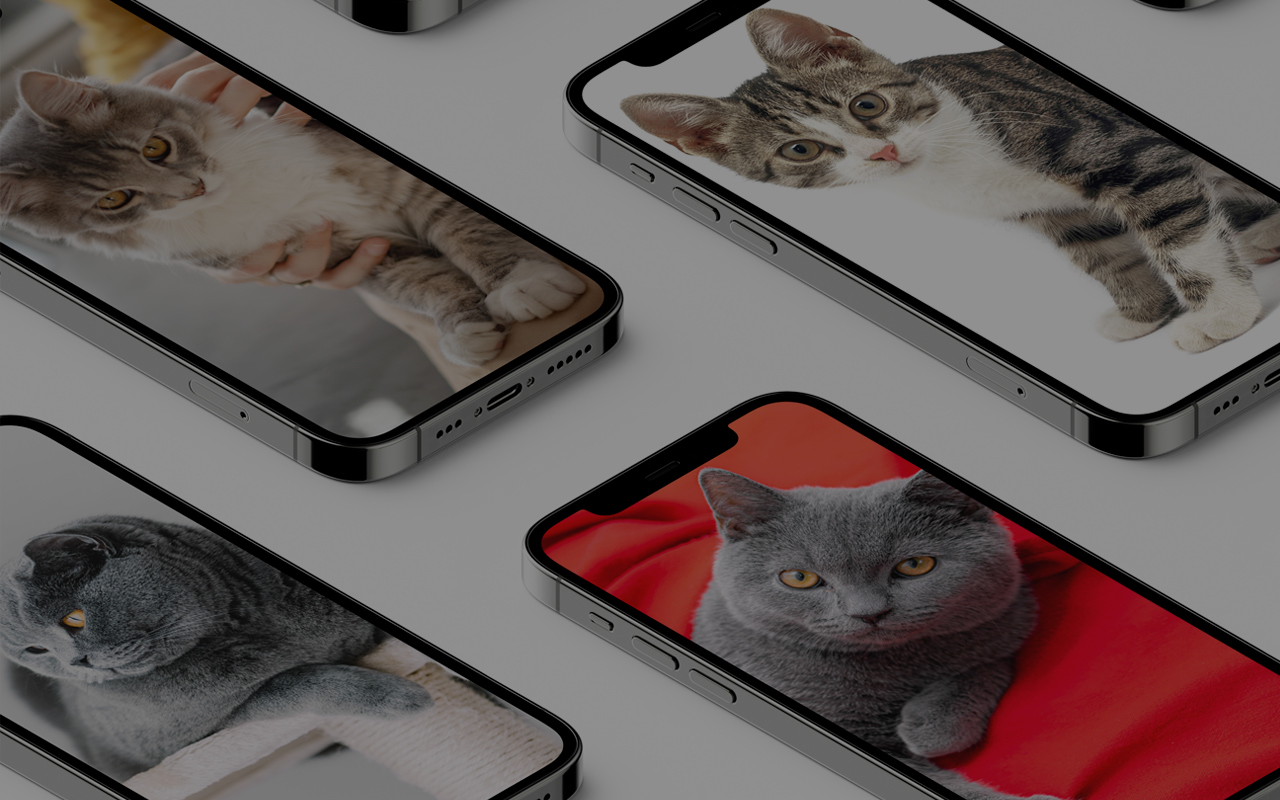
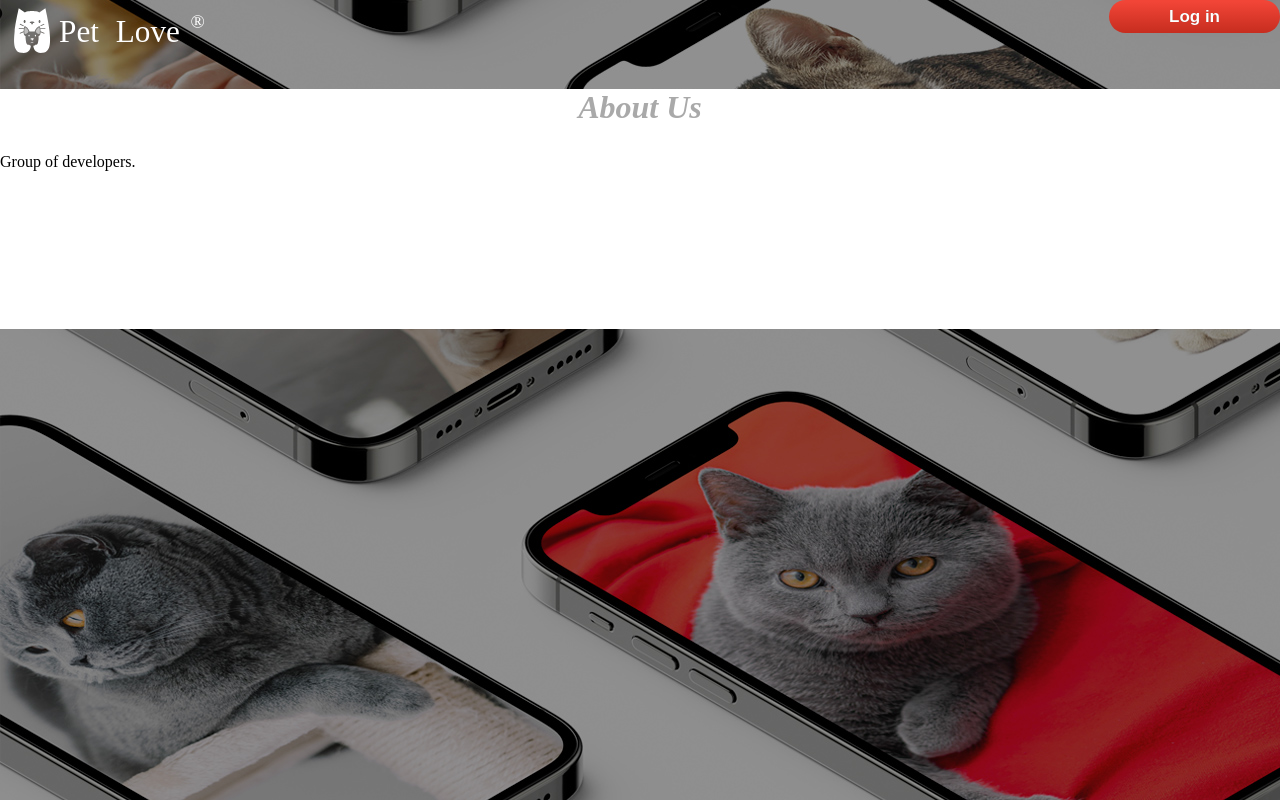
Before and after one commit to emelyalonzo/petlof-front-prod, a React (Create React App) app: page /about in a window 1280 px wide. Before the commit this address had no page. Built offline with nearby package versions, Linux system fonts and the light colour scheme.

Commit message:
start about us page

```diff
--- a/src/App.jsx
+++ b/src/App.jsx
@@ -7,12 +7,14 @@ import Home from "./pages/Home/Home";
 import Signin from "./pages/SignIn/SignIn";
 import Signup from "./pages/SignUp/SignUp";
 import Dashboard from "./pages/Dashboard/Dashboard";
+import About from "./pages/About/About";
 
 const App = () => {
   return (
     <Router>
       <Routes>
         <Route path="/" element={<Home/>}/>
+        <Route path="/about" element={<About/>}/>
         <Route path="/signin" element={<Signin/>}/>
         <Route path="/signup" element={<Signup/>}/>
         <Route path="/dashboard" element={<Dashboard/>}/>
--- a/src/App.scss
+++ b/src/App.scss
@@ -1,4 +1,5 @@
 @import "./pages/Home/home";
+@import "./pages/About/about";
 @import "./pages/SignUp/signUp";
 @import "./pages/Dashboard/dashboard";
 @import "./components/ChatContainer/chatContainer";
@@ -6,6 +7,10 @@
 @import "./components/ChatHeader/chatHeader";
 @import "./components/ChatDisplay/chatDisplay";
 @import "./components/Chat/chat";
+
+body {
+  margin: 0;
+}
 
 .App {
   margin: 0;
--- a/src/components/nav/Nav.jsx
+++ b/src/components/nav/Nav.jsx
@@ -18,6 +18,7 @@ const Nav = ({minimal, authToken, setShowModal, showModal, setIsSignUp}) => {
           src={minimal ? colorLogo : whiteLogo}
           alt="logo"
         />
+        {/* //TODO: Añadir NavLink para la pagina de about us */}
       </div>
             {!authToken && !minimal && (
                 <button
--- /dev/null
+++ b/src/pages/About/About.jsx
@@ -0,0 +1,17 @@
+import React from 'react'
+import Nav from '../../components/Nav/Nav'
+
+const About = () => {
+  return (
+    <div>
+        <Nav />
+        <div className='titleAbout'>
+            <h2>About Us</h2>
+            <p>Group of developers.</p>
+        </div>
+    </div>
+
+  )
+}
+
+export default About
--- /dev/null
+++ b/src/pages/About/_about.scss
@@ -0,0 +1,12 @@
+
+
+.titleAbout {
+    background-color: white;
+    width: 100%;
+    height: 30vh;
+    & h2 {
+        font-size: 2rem;
+        color: darkgray;
+
+    }
+}
--- a/src/pages/Home/Home.jsx
+++ b/src/pages/Home/Home.jsx
@@ -2,7 +2,7 @@ import React from "react";
 import logo from '../../images/petLove-Logo.svg';
 import Authmodal from "../../components/AuthModal/AuthModal"
 import { useState } from "react";
-import Nav from '../../components/nav/Nav';
+import Nav from '../../components/Nav/Nav';
 
 const Home = () => {
   const [showModal, setShowModal] = useState(false);
--- a/src/pages/SignUp/SignUp.jsx
+++ b/src/pages/SignUp/SignUp.jsx
@@ -1,5 +1,5 @@
 import React, { useState} from 'react';
-import Nav from '../../components/nav/Nav';
+import Nav from '../../components/Nav/Nav';
 
 const Signup = () => {
     const [formData, setFormData] = useState({
```
